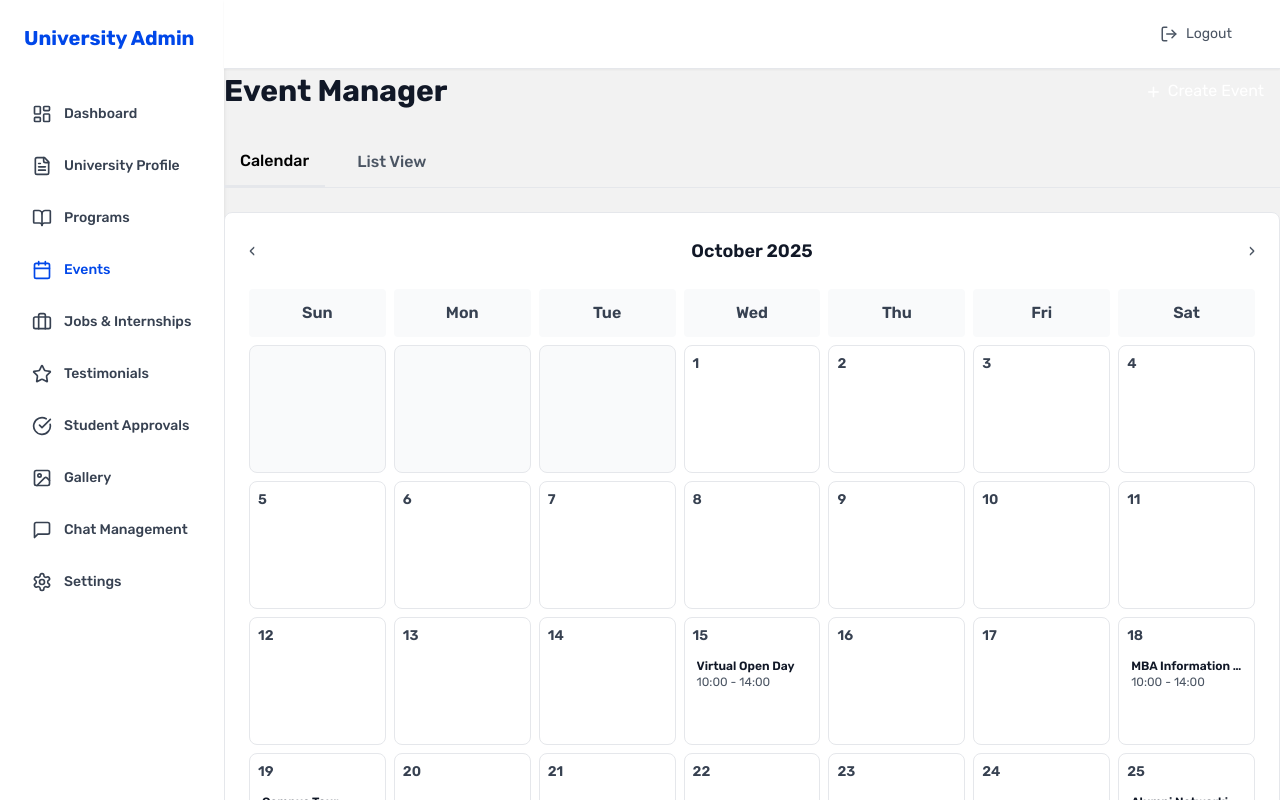
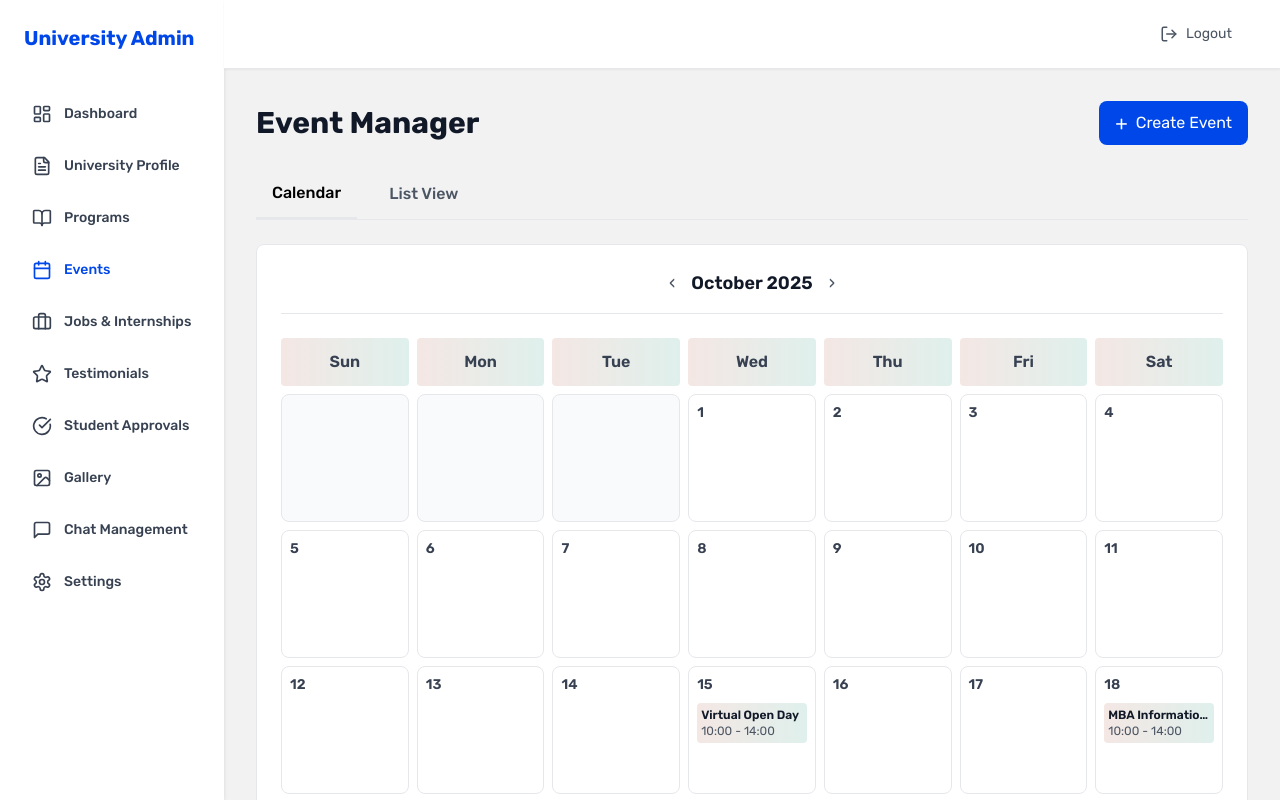
Before and after one commit to Sanjida-Khanam778/hugo-landing-page, a React (Vite) app: page /university/events in a window 1280 px wide. Built offline with nearby package versions, Linux system fonts and the light colour scheme.

Commit message:
calender view done

```diff
--- a/src/Layouts/University/Events/EventsCalendarView.jsx
+++ b/src/Layouts/University/Events/EventsCalendarView.jsx
@@ -47,7 +47,7 @@ export default function EventsCalendarView({ events, onEdit, onViewRegistrations
   return (
     <div className="bg-white rounded-lg border border-gray-200 p-6">
       {/* Month Navigation */}
-      <div className="flex justify-between items-center mb-6">
+      <div className="flex justify-center items-center gap-4 mb-6 border-b pb-4">
         <button onClick={handlePrevMonth} className="text-gray-600 hover:text-gray-900 text-lg">
           ‹
         </button>
@@ -61,7 +61,7 @@ export default function EventsCalendarView({ events, onEdit, onViewRegistrations
       <div className="grid grid-cols-7 gap-2">
         {/* Day headers */}
         {["Sun", "Mon", "Tue", "Wed", "Thu", "Fri", "Sat"].map((day) => (
-          <div key={day} className="text-center font-semibold text-gray-700 py-3 bg-gray-50 rounded">
+          <div key={day} className="text-center font-semibold text-gray-700 py-3 bg-gradient-to-r from-[#F4E7E4] to-[#DFF0EC] rounded">
             {day}
           </div>
         ))}
@@ -76,7 +76,7 @@ export default function EventsCalendarView({ events, onEdit, onViewRegistrations
                   {getEventsForDate(day).map((event) => (
                     <div
                       key={event.id}
-                      className={`text-xs p-1 rounded cursor-pointer hover:opacity-80 ${getEventColor(event.type)}`}
+                      className={`text-xs p-1  bg-gradient-to-r from-[#F4E7E4] to-[#DFF0EC] rounded cursor-pointer hover:opacity-80 ${getEventColor(event.type)}`}
                     >
                       <div className="font-semibold text-gray-900 truncate">{event.title}</div>
                       <div className="text-gray-600 text-xs">{event.time}</div>
--- a/src/Layouts/University/Events/UniEvents.jsx
+++ b/src/Layouts/University/Events/UniEvents.jsx
@@ -161,12 +161,12 @@ export default function UniEvents() {
   };
 
   return (
-    <div>
+    <div className="p-8">
       <div className="flex justify-between items-center mb-6">
         <h1 className="text-3xl font-bold text-gray-900">Event Manager</h1>
         <button
           onClick={handleCreateEvent}
-          className="bg-blue-600 hover:bg-blue-700 text-white px-4 py-2 rounded-lg flex items-center gap-2"
+          className="bg-blue text-white px-4 py-2 rounded-lg flex items-center gap-2"
         >
           <span className="text-xl">+</span> Create Event
         </button>
```
